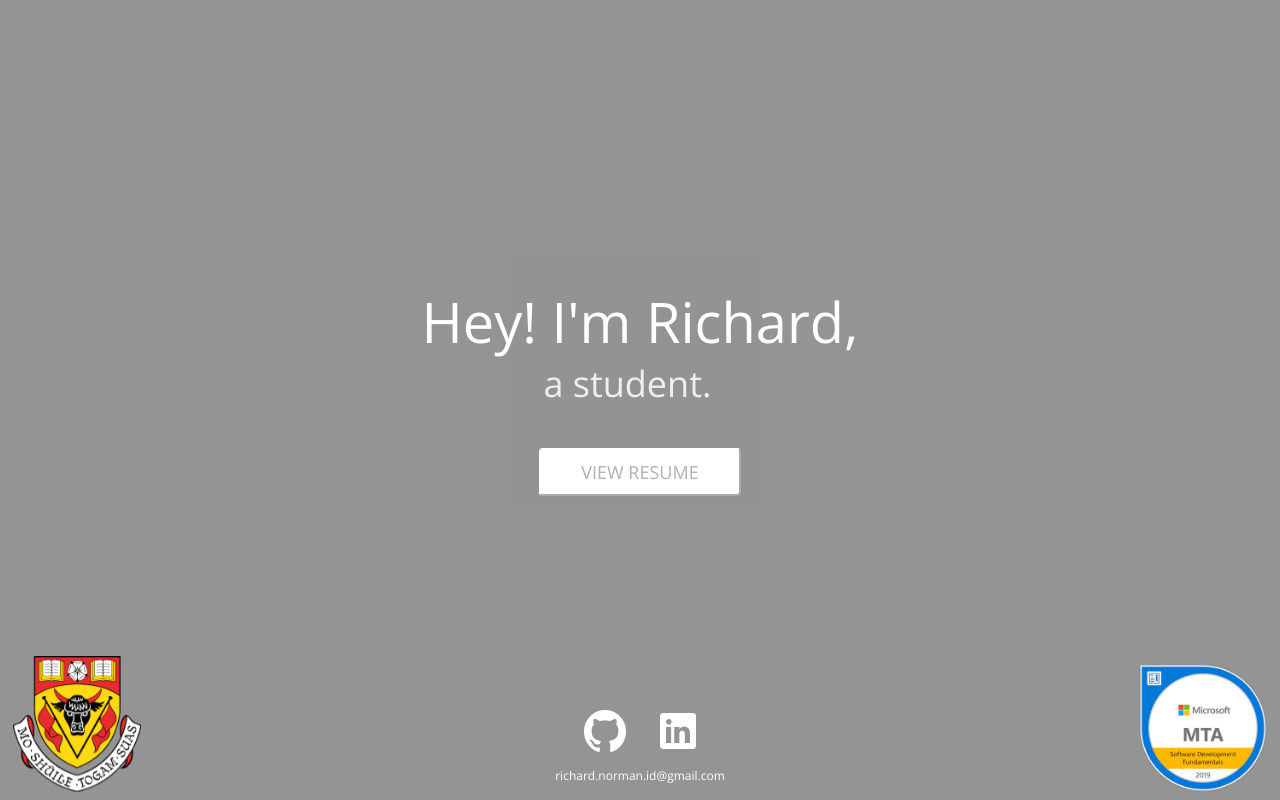
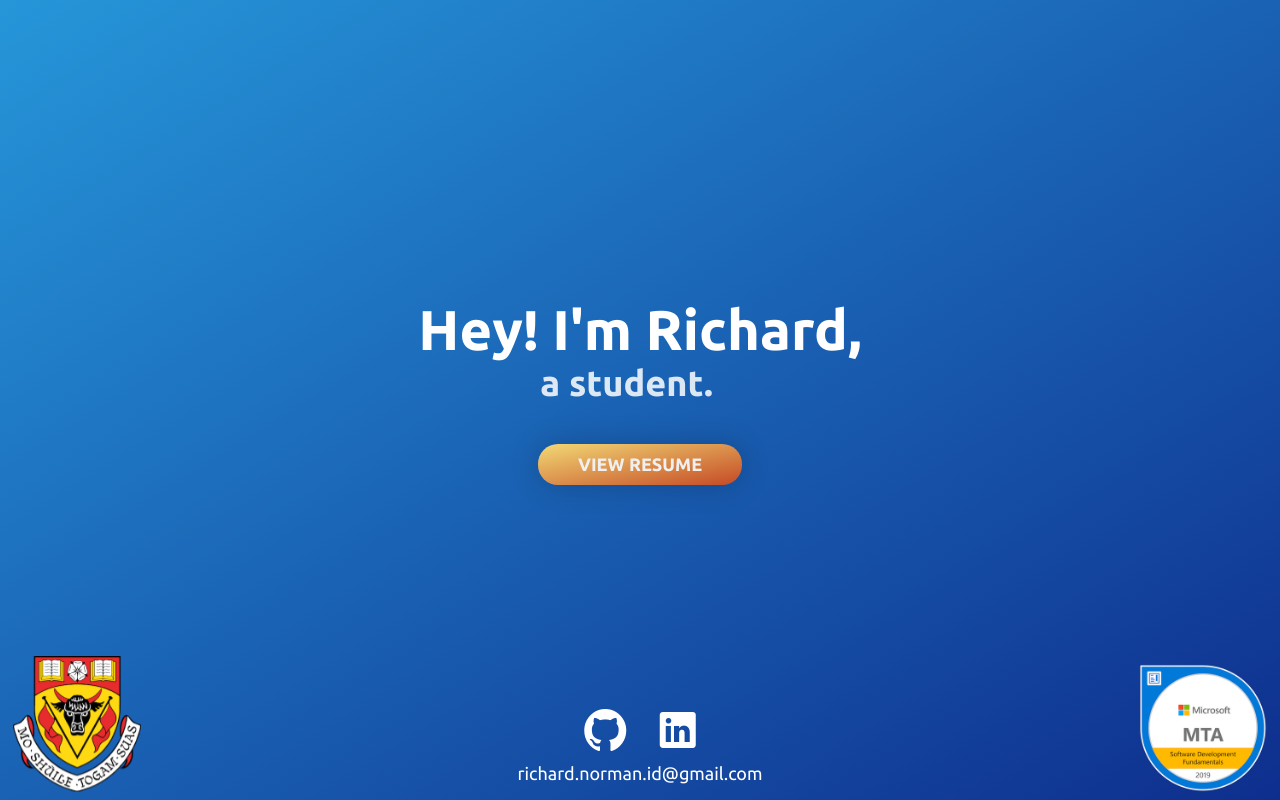
Before and after one commit to richardnorman/personal-site, a plain HTML site: page index.html in a window 1280 px wide. Drawn offline with nearby package versions, Linux system fonts and the light colour scheme; files whose address does not match are found by name.

Commit message:
Add files via upload

```diff
--- a/resources/css/style.css
+++ b/resources/css/style.css
@@ -1,14 +1,13 @@
 * {
     margin: 0;
     padding: 0;
-    font-family: 'Open Sans', sans-serif;
-    font-weight: 300;
+    font-family: 'Ubuntu', 'Open Sans', sans-serif;
 }
 
 .main {
     display: flex;
     flex-direction: column;
-    background-color: #555557a1;
+    background: linear-gradient(to bottom right, #2696d9, #0e2e8e);
     width: 100vw;
     height: 100vh;
     justify-content: center;
@@ -30,7 +29,7 @@ h2 {
 .email {
     position: absolute;
     bottom: 2%;
-    font-size: 12px;
+    font-size: 18px;
     color: white;
     text-align: center;
 }
@@ -40,29 +39,37 @@ h2 {
     text-transform: uppercase;
     margin-top: 40px;
     padding: 10px 40px;
-    background-color: white;
     text-decoration: none;
-    border-radius: 4px;
-    -webkit-border-radius: 4px;
-    -moz-border-radius: 4px;
-    -ms-border-radius: 4px;
-    -o-border-radius: 4px;
+    border-radius: 20px;
+    -webkit-border-radius: 20px;
+    -moz-border-radius: 20px;
+    -ms-border-radius: 20px;
+    -o-border-radius: 20px;
     display: inline-block;
     text-align: center;
     font-size: 18px;
-    border-color: white;
-    color: #55555777;
+
+    border: none;
+    font-weight: 600;
+    color: rgb(240, 240, 240);
+    background: linear-gradient(to bottom right, #f2d975, #c54a25);
+    box-shadow: 0 0 30px rgb(0,0,0,0.2);
+    transition: 0.1s;
 }
 
 .view-resume-button:hover {
-    color: #555557a1;
+    color: #1f42ac;
     box-shadow: 0 3px 12px rgba(255, 255, 255, 0.4);
 }
 
 .view-resume-button:active {
-    background-color: rgb(78, 78, 82);
+    background-color: #ebebeb;
     box-shadow: 0 2px #666;
     transform: translateY(4px);
+    -webkit-transform: translateY(4px);
+    -moz-transform: translateY(4px);
+    -ms-transform: translateY(4px);
+    -o-transform: translateY(4px);
 }
 
 .view-resume-button:focus {
```
